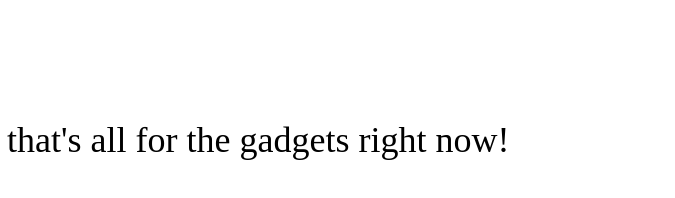
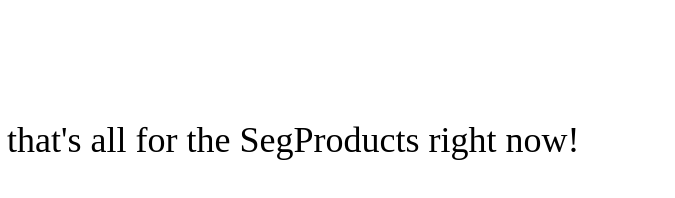
Before and after one commit to Venus5687/segproducts.github.io, a plain HTML site: page index.htm in a window 1280 px wide. Shown: the full height of the page, 605-1280 px from the left. Drawn offline with Linux system fonts and the light colour scheme.

Commit message:
Update index.htm

```diff
--- a/index.htm
+++ b/index.htm
@@ -11,6 +11,6 @@
 <a href="https://venus5687.github.io/segproducts.github.io/SegMail.htm">
 <img src="https://github.com/Venus5687/segproducts.github.io/raw/main/SegMail.png" alt="SegMail" width="526" height="102">
 </a>
-And that's all for the gadgets right now!
+And that's all for the SegProducts right now!
 </BODY>
 </HTML>
```
